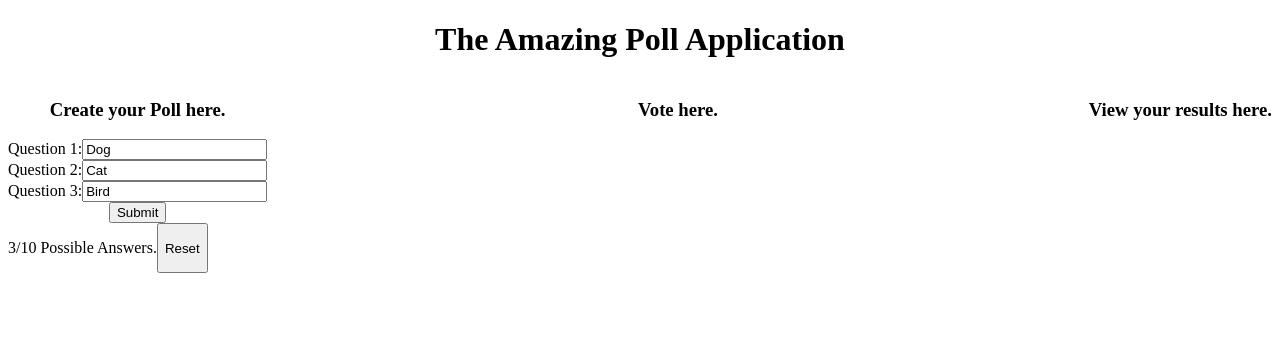
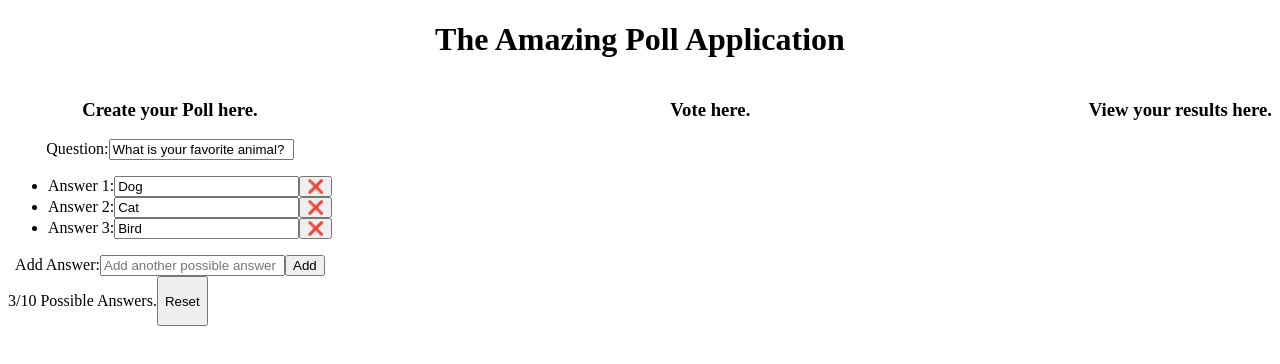
Before and after one commit to MortenEmde/poll-spa, a React (Create React App) app: page / in a window 1280 px wide. Shown: the top 364 px of the page. Built offline with nearby package versions, Linux system fonts and the light colour scheme.

Commit message:
build basic CreatePoll element

```diff
--- a/src/appBoard/AppBoard.js
+++ b/src/appBoard/AppBoard.js
@@ -1,17 +1,51 @@
-import React from 'react';
-import CreatePoll from '../createPoll.js/CreatePoll';
+import React, { useState } from 'react';
+import CreatePoll from '../createPoll/CreatePoll';
 import './AppBoard.css';
 
-let pollData = [
-  {text: 'Dog', votes: 0},
-  {text: 'Cat', votes: 0},
-  {text: 'Bird', votes: 0},
-]
+const pollQuestion = 'What is your favorite animal?';
+const pollAnswers = [
+  { text: 'Dog', votes: 0 },
+  { text: 'Cat', votes: 0 },
+  { text: 'Bird', votes: 0 },
+];
 
 function AppBoard() {
+  const [question, setQuestion] = useState(pollQuestion);
+  const [answers, setAnswers] = useState(pollAnswers);
+
+  const updateQuestion = (newQuestion) => {
+    setQuestion(newQuestion);
+  };
+
+  const addAnswer = (newAnswer) => {
+    const checkForExistingAnswer = answers.find((answer) => answer.text === newAnswer);
+    if (newAnswer !== '' && !checkForExistingAnswer && answers.length !== 10) {
+      const newAnswers = [...answers, { text: newAnswer, votes: 0 }];
+      setAnswers(newAnswers);
+    }
+  };
+
+  const deleteAnswer = (answerToDelete) => {
+    const answerToDeleteIndex = answers.findIndex((answer) => answer.text === answerToDelete);
+    answers.splice(answerToDeleteIndex, 1);
+    setAnswers([...answers]);
+  };
+
+  const resetPoll = () => {
+    setQuestion(pollQuestion);
+    setAnswers(pollAnswers);
+  };
+
   return (
     <div className="app-board">
-      <CreatePoll pollData={pollData} />
+      <CreatePoll
+        pollQuestion={question}
+        pollAnswers={answers}
+        updateQuestion={updateQuestion}
+        addAnswer={addAnswer}
+        deleteAnswer={deleteAnswer}
+        resetPoll={resetPoll}
+      />
       <h3>Vote here.</h3>
       <h3>View your results here.</h3>
     </div>
--- /dev/null
+++ b/src/components/pollAnswer/PollAnswer.js
@@ -0,0 +1,21 @@
+import React from 'react';
+
+function PollAnswer({ answer, index, deleteAnswer }) {
+  return (
+    <li className="poll-answer">
+      <label htmlFor="answer">
+        Answer&nbsp;
+        {index + 1}
+        :
+        <input type="text" name="answer" placeholder="Add answer" defaultValue={answer.text} />
+      </label>
+      <button type="button" onClick={() => deleteAnswer(answer.text)}>
+        <span role="img" aria-label="red-x">
+          &#10060;
+        </span>
+      </button>
+    </li>
+  );
+}
+
+export default PollAnswer;
--- a/src/createPoll.js/CreatePoll.js
+++ /dev/null
@@ -1,27 +0,0 @@
-import React from 'react';
-import './CreatePoll.css';
-
-function CreatePoll({ pollData }) {
-  return (
-    <div className="create-poll">
-      <h3 className="create-poll-header">Create your Poll here.</h3>
-      <form>
-        <div className="create-poll-questions">
-          {pollData.map( (question, index ) =>
-            <label key={index}>
-              Question {index +1}:
-              <input type="text" name="name" defaultValue={question.text}/>
-            </label>
-          )}
-        </div>
-        <input type="submit" value="Submit" />
-      </form>
-      <div className="create-poll-footer">
-        <p>{pollData.length}/10 Possible Answers.</p>
-        <button>Reset</button>
-      </div>
-    </div>
-  );
-}
-
-export default CreatePoll;
--- a/src/createPoll.js/CreatePoll.css
+++ b/src/createPoll/CreatePoll.css
@@ -1,4 +1,4 @@
-.create-poll-questions {
+.create-poll-answers-container {
   display: flex;
   flex-direction: column;
 }
--- /dev/null
+++ b/src/createPoll/CreatePoll.js
@@ -0,0 +1,64 @@
+import React, { useState } from 'react';
+import PollAnswer from '../components/pollAnswer/PollAnswer';
+import './CreatePoll.css';
+
+function CreatePoll({
+  pollQuestion,
+  pollAnswers,
+  updateQuestion,
+  addAnswer,
+  deleteAnswer,
+  resetPoll,
+}) {
+  const [newAnswer, setNewAnswer] = useState('');
+
+  const handleChangeQuestion = (e) => {
+    updateQuestion(e.target.value);
+  };
+
+  const handleChangeAnswer = (e) => {
+    setNewAnswer(e.target.value);
+  };
+
+  const handleSubmit = (e) => {
+    e.preventDefault();
+    addAnswer(newAnswer);
+    setNewAnswer('');
+  };
+
+  return (
+    <div className="create-poll">
+      <h3 className="create-poll-header">Create your Poll here.</h3>
+      <label htmlFor="question">
+        Question:
+        <input type="text" name="question" placeholder="Add Question" defaultValue={pollQuestion} onChange={handleChangeQuestion} />
+      </label>
+      <ul className="create-poll-answers-container">
+        {pollAnswers.map((answer, index) => (
+          <PollAnswer
+            key={answer.text}
+            answer={answer}
+            index={index}
+            deleteAnswer={deleteAnswer}
+          />
+        ))}
+      </ul>
+      <form>
+        <label htmlFor="addAnswer">
+          Add Answer:
+          <input type="text" name="addAnswer" placeholder="Add another possible answer" value={newAnswer} onChange={handleChangeAnswer} />
+        </label>
+        <button type="submit" onClick={handleSubmit}>Add</button>
+      </form>
+      <div className="create-poll-footer">
+        <p>
+          {pollAnswers.length}
+          /10 Possible Answers.
+        </p>
+        <button type="button" onClick={() => resetPoll()}>Reset</button>
+      </div>
+    </div>
+  );
+}
+
+export default CreatePoll;
```
Also changed, not shown: 1 other file (tests, documents, lock files or other folders).
